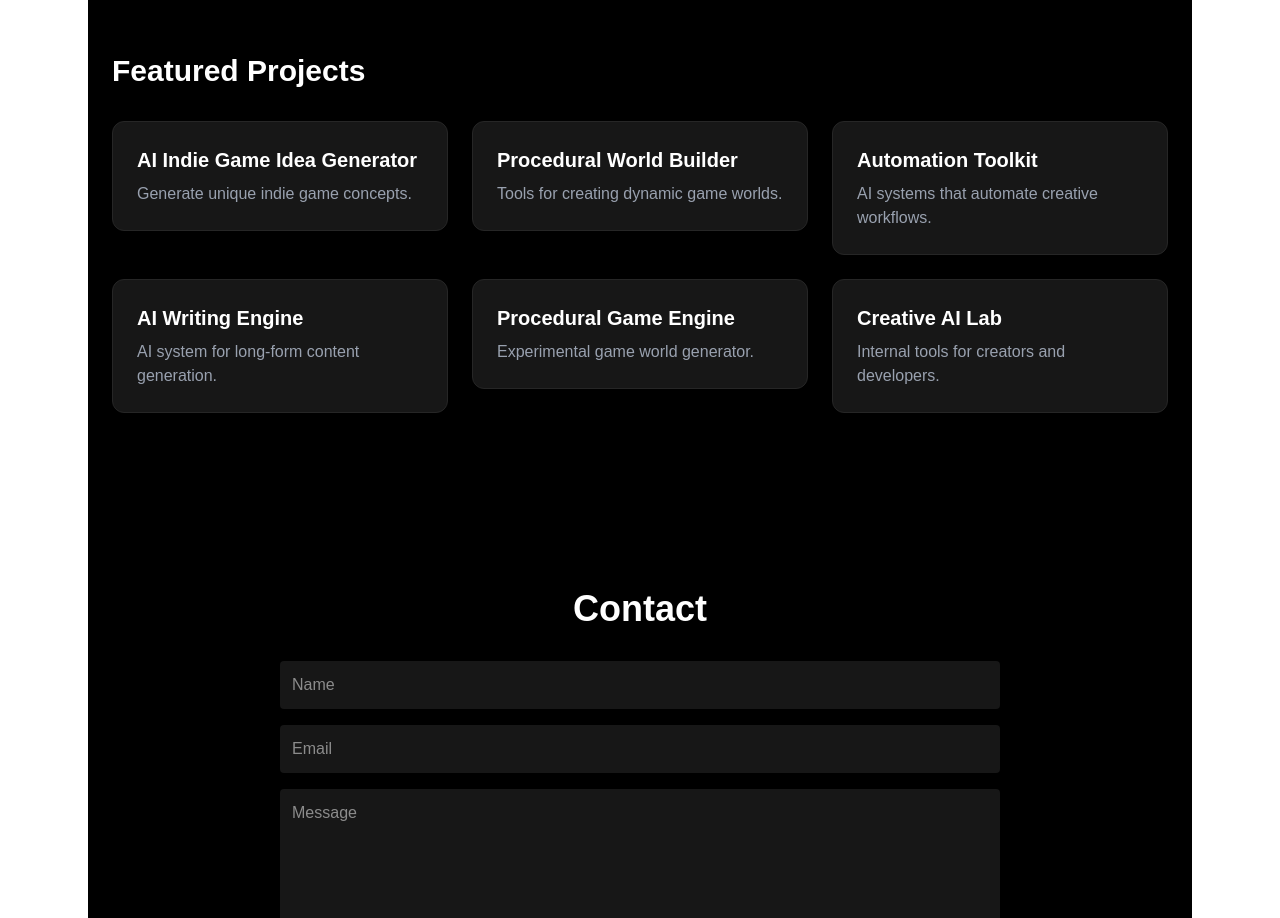
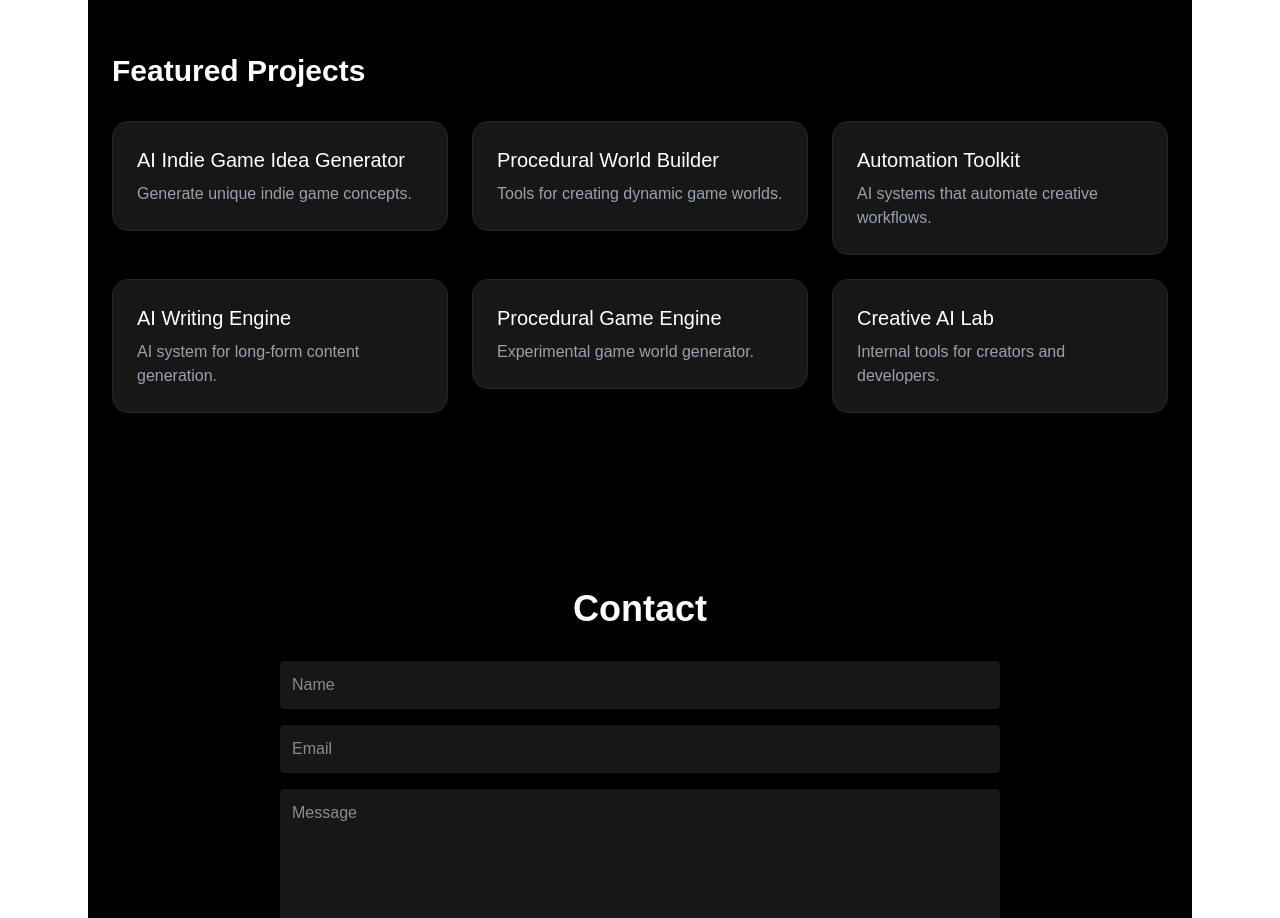
Before and after one commit to AdriftWorks/website, a Next.js app: page / in a window 1280 px wide. Shown: the part 840-1758 px from the top of the page. Built offline with nearby package versions, Linux system fonts and the light colour scheme.

Commit message:
Refactor ProjectCard component to use TypeScript interface

```diff
--- a/components/ProjectCard.tsx
+++ b/components/ProjectCard.tsx
@@ -3,29 +3,27 @@
 import Link from "next/link"
 import { motion } from "framer-motion"
 
-export default function ProjectCard({title,description,link}:{title:string,description:string,link:string}){
+interface ProjectCardProps {
+  title: string
+  description: string
+  link: string
+  image?: string
+}
 
-return(
+export default function ProjectCard({ title, description, link, image }: ProjectCardProps) {
+  return (
+    <Link href={link}>
+      <motion.div
+        whileHover={{ scale: 1.05, boxShadow: "0 15px 35px rgba(58, 204, 225, 0.3)" }}
+        transition={{ type: "spring", stiffness: 300 }}
+        className="bg-neutral-900 border border-neutral-800 p-6 rounded-2xl overflow-hidden cursor-pointer"
+      >
+        {/* Optional image for future feature */}
+        {image && <img src={image} alt={title} className="w-full h-48 object-cover rounded-lg mb-4" />}
 
-<Link href={link}>
-
-<motion.div
-whileHover={{scale:1.05}}
-className="bg-neutral-900 border border-neutral-800 p-6 rounded-xl transition hover:border-white"
->
-
-<h3 className="text-xl font-semibold mb-2">
-{title}
-</h3>
-
-<p className="text-gray-400">
-{description}
-</p>
-
-</motion.div>
-
-</Link>
-
-)
-
+        <h3 className="text-xl font-heading mb-2">{title}</h3>
+        <p className="text-gray-400">{description}</p>
+      </motion.div>
+    </Link>
+  )
 }
```
